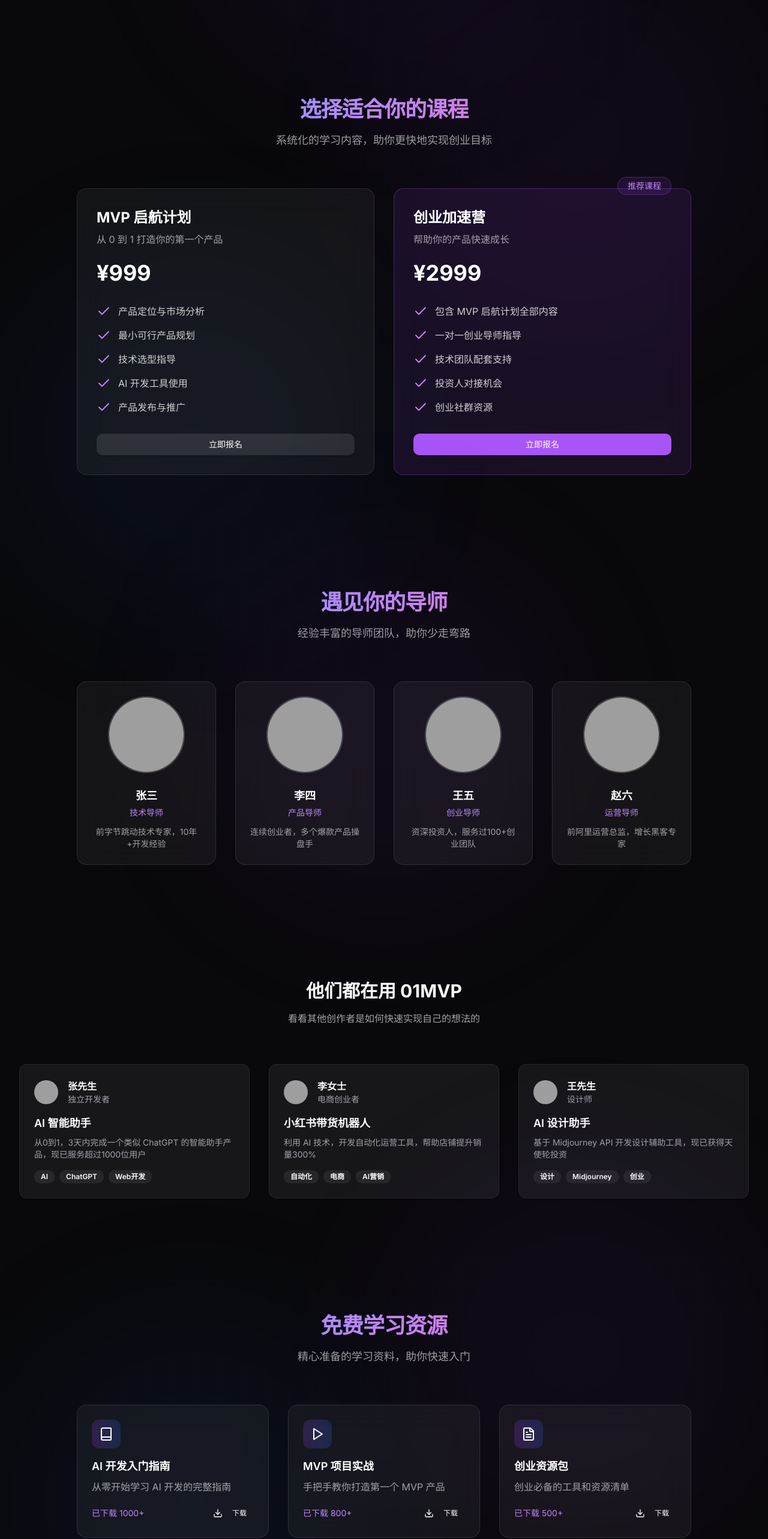
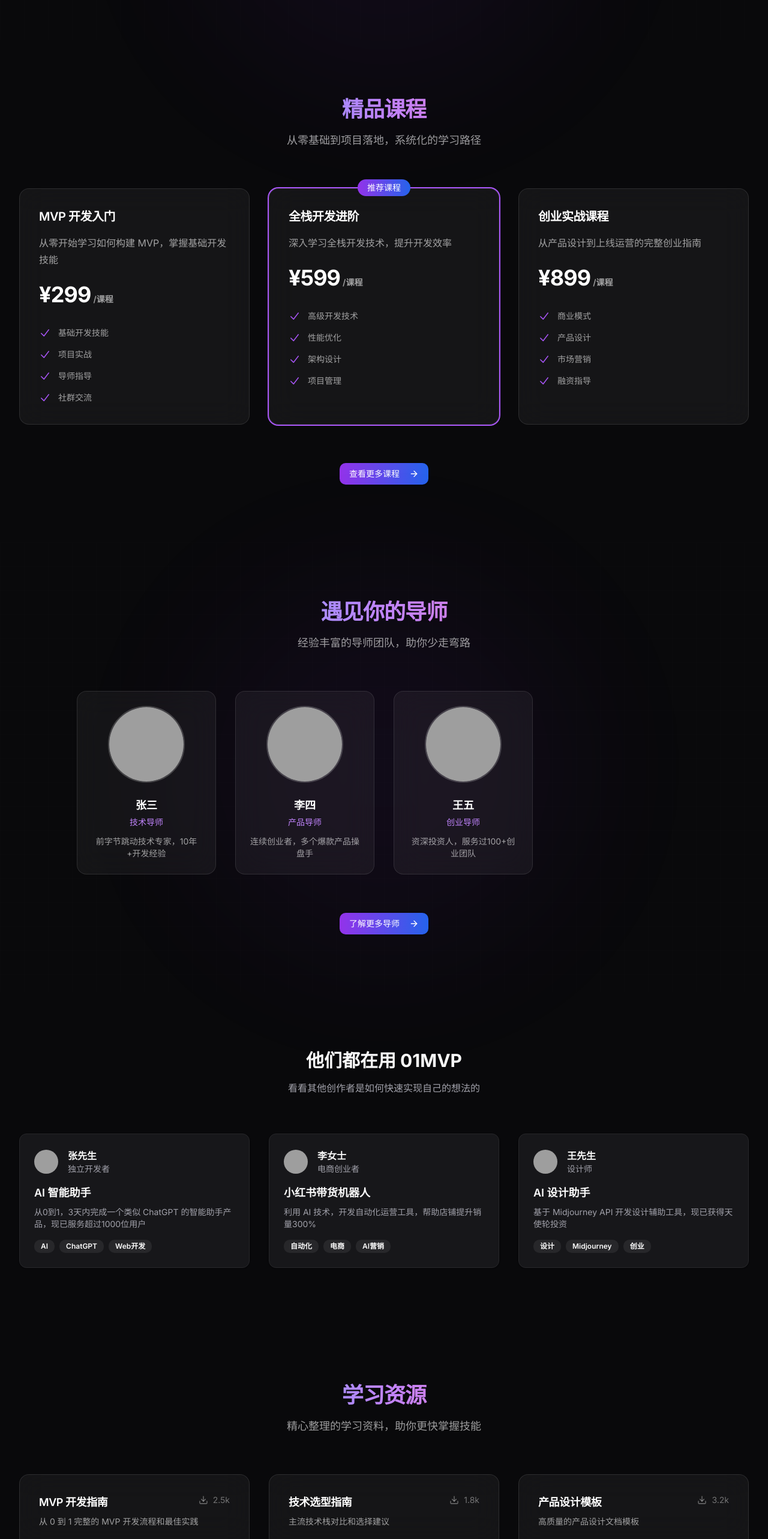
Before and after one commit to 01MVP/demo-web, a Next.js app: page / in a window 1280 px wide. Shown: the part 1472-4038 px from the top of the page at 60% size. Built offline with nearby package versions, Linux system fonts and the light colour scheme; grey boxes are pictures that could not be loaded.

Commit message:
第 11 次对话

```diff
--- /dev/null
+++ b/app/courses/page.tsx
@@ -0,0 +1,17 @@
+import { Courses } from "@/components/home/courses"
+
+export default function CoursesPage() {
+  return (
+    <div className="container py-24">
+      <div className="mx-auto max-w-4xl text-center">
+        <h1 className="text-4xl font-bold tracking-tight sm:text-5xl bg-gradient-to-r from-blue-400 via-purple-400 to-pink-400 bg-clip-text text-transparent">
+          精品课程
+        </h1>
+        <p className="mt-4 text-lg leading-8 text-white/60">
+          从零基础到项目落地，系统化的学习路径助您快速成长
+        </p>
+      </div>
+      <Courses showAll={true} />
+    </div>
+  )
+}
--- /dev/null
+++ b/app/resources/page.tsx
@@ -0,0 +1,17 @@
+import { Resources } from "@/components/home/resources"
+
+export default function ResourcesPage() {
+  return (
+    <div className="container py-24">
+      <div className="mx-auto max-w-4xl text-center">
+        <h1 className="text-4xl font-bold tracking-tight sm:text-5xl bg-gradient-to-r from-blue-400 via-purple-400 to-pink-400 bg-clip-text text-transparent">
+          学习资源
+        </h1>
+        <p className="mt-4 text-lg leading-8 text-white/60">
+          丰富的学习资源和工具，助您快速掌握技能
+        </p>
+      </div>
+      <Resources showAll={true} />
+    </div>
+  )
+}
--- a/components/home/courses.tsx
+++ b/components/home/courses.tsx
@@ -1,103 +1,117 @@
 import { Button } from "@/components/ui/button"
-import { Check } from "lucide-react"
+import { ArrowRight } from "lucide-react"
+import Link from "next/link"
 
+interface CoursesProps {
+  showAll?: boolean
+}
+
+export function Courses({ showAll = false }: CoursesProps) {
   const courses = [
     {
-    name: "MVP 启航计划",
-    description: "从 0 到 1 打造你的第一个产品",
-    price: "¥999",
-    features: [
-      "产品定位与市场分析",
-      "最小可行产品规划",
-      "技术选型指导",
-      "AI 开发工具使用",
-      "产品发布与推广",
-    ],
-    featured: false,
+      title: "MVP 开发入门",
+      description: "从零开始学习如何构建 MVP，掌握基础开发技能",
+      price: "¥299",
+      features: ["基础开发技能", "项目实战", "导师指导", "社群交流"],
+      recommended: false,
     },
     {
-    name: "创业加速营",
-    description: "帮助你的产品快速成长",
-    price: "¥2999",
-    features: [
-      "包含 MVP 启航计划全部内容",
-      "一对一创业导师指导",
-      "技术团队配套支持",
-      "投资人对接机会",
-      "创业社群资源",
-    ],
-    featured: true,
+      title: "全栈开发进阶",
+      description: "深入学习全栈开发技术，提升开发效率",
+      price: "¥599",
+      features: ["高级开发技术", "性能优化", "架构设计", "项目管理"],
+      recommended: true,
+    },
+    {
+      title: "创业实战课程",
+      description: "从产品设计到上线运营的完整创业指南",
+      price: "¥899",
+      features: ["商业模式", "产品设计", "市场营销", "融资指导"],
+      recommended: false,
     },
   ]
 
-export function Courses() {
+  const displayCourses = showAll ? courses : courses.slice(0, 3)
+
   return (
-    <div className="relative py-24">
-      {/* 背景效果 */}
-      <div className="absolute inset-0 bg-grid opacity-10" />
-      <div className="absolute -top-40 right-0 h-[40rem] w-[40rem] rounded-full bg-purple-600/30 blur-[128px] opacity-20" />
-      <div className="absolute -bottom-40 left-0 h-[40rem] w-[40rem] rounded-full bg-blue-600/30 blur-[128px] opacity-20" />
-
-      <div className="relative mx-auto max-w-7xl px-6 lg:px-8">
-        <div className="mx-auto max-w-4xl text-center">
+    <section className="py-24">
+      <div className="mx-auto max-w-7xl px-6 lg:px-8">
+        <div className="mx-auto max-w-2xl text-center">
           <h2 className="text-3xl font-bold tracking-tight sm:text-4xl bg-gradient-to-r from-blue-400 via-purple-400 to-pink-400 bg-clip-text text-transparent">
-            选择适合你的课程
+            精品课程
           </h2>
           <p className="mt-4 text-lg leading-8 text-white/60">
-            系统化的学习内容，助你更快地实现创业目标
+            从零基础到项目落地，系统化的学习路径
           </p>
         </div>
 
-        <div className="mx-auto mt-16 grid max-w-5xl grid-cols-1 gap-8 lg:grid-cols-2">
-          {courses.map((course) => (
+        <div className="mx-auto mt-16 grid max-w-2xl grid-cols-1 gap-8 lg:mx-0 lg:max-w-none lg:grid-cols-3">
+          {displayCourses.map((course) => (
             <div
-              key={course.name}
-              className={`relative rounded-2xl ${
-                course.featured
-                  ? "border-purple-500/30 bg-purple-500/10"
-                  : "border-white/10 bg-white/5"
-              } border p-8 backdrop-blur-xl`}
+              key={course.title}
+              className={`relative group rounded-2xl border border-white/10 bg-white/5 p-8 backdrop-blur-xl ${
+                course.recommended ? "ring-2 ring-purple-500" : ""
+              }`}
             >
-              {course.featured && (
-                <div className="absolute -top-5 right-8">
-                  <div className="inline-flex items-center rounded-full border border-purple-500/30 bg-purple-500/10 px-4 py-1 text-sm text-purple-400 backdrop-blur-xl">
+              {course.recommended && (
+                <div className="absolute -top-4 left-1/2 -translate-x-1/2">
+                  <div className="rounded-full bg-gradient-to-r from-purple-600 to-blue-600 px-4 py-1 text-sm font-medium text-white">
                     推荐课程
                   </div>
                 </div>
               )}
 
-              <div className="flex flex-col">
-                <h3 className="text-2xl font-bold text-white">{course.name}</h3>
-                <p className="mt-2 text-white/60">{course.description}</p>
-                <p className="mt-6">
-                  <span className="text-4xl font-bold text-white">{course.price}</span>
+              <h3 className="text-xl font-semibold leading-7 tracking-tight text-white">
+                {course.title}
+              </h3>
+              <p className="mt-4 text-base leading-7 text-white/60">
+                {course.description}
               </p>
-
-                <ul className="mt-8 space-y-4">
+              <p className="mt-6 flex items-baseline gap-x-1">
+                <span className="text-4xl font-bold tracking-tight text-white">
+                  {course.price}
+                </span>
+                <span className="text-sm font-semibold leading-6 text-white/60">
+                  /课程
+                </span>
+              </p>
+              <ul role="list" className="mt-8 space-y-3 text-sm leading-6 text-white/60">
                 {course.features.map((feature) => (
-                    <li key={feature} className="flex items-center">
-                      <div className="flex-shrink-0">
-                        <Check className="h-6 w-6 text-purple-400" />
-                      </div>
-                      <span className="ml-3 text-white/80">{feature}</span>
+                  <li key={feature} className="flex gap-x-3">
+                    <svg
+                      className="h-6 w-5 flex-none text-purple-500"
+                      viewBox="0 0 20 20"
+                      fill="currentColor"
+                      aria-hidden="true"
+                    >
+                      <path
+                        fillRule="evenodd"
+                        d="M16.704 4.153a.75.75 0 01.143 1.052l-8 10.5a.75.75 0 01-1.127.075l-4.5-4.5a.75.75 0 011.06-1.06l3.894 3.893 7.48-9.817a.75.75 0 011.05-.143z"
+                        clipRule="evenodd"
+                      />
+                    </svg>
+                    {feature}
                   </li>
                 ))}
               </ul>
 
-                <Button
-                  className={`mt-8 w-full ${
-                    course.featured
-                      ? "bg-purple-500 text-white hover:bg-purple-600"
-                      : "bg-white/10 text-white hover:bg-white/20"
-                  }`}
-                >
-                  立即报名
-                </Button>
-              </div>
+              {/* 发光效果 */}
+              <div className="absolute -inset-0.5 rounded-2xl bg-gradient-to-r from-purple-600/50 to-blue-600/50 opacity-0 blur transition-opacity duration-300 group-hover:opacity-100" />
             </div>
           ))}
         </div>
+
+        {!showAll && (
+          <div className="mt-16 text-center">
+            <Link href="/courses">
+              <Button className="bg-gradient-to-r from-purple-600 to-blue-600 text-white hover:from-purple-700 hover:to-blue-700">
+                查看更多课程
+                <ArrowRight className="ml-2 h-4 w-4" />
+              </Button>
+            </Link>
           </div>
+        )}
       </div>
+    </section>
   )
 }
--- a/components/home/mentors.tsx
+++ b/components/home/mentors.tsx
@@ -2,6 +2,13 @@ import { Card, CardContent } from "@/components/ui/card"
 import { Avatar, AvatarFallback, AvatarImage } from "@/components/ui/avatar"
 import { Badge } from "@/components/ui/badge"
 import { AnimatedSection } from "@/components/ui/animated-section"
+import { Button } from "@/components/ui/button"
+import { ArrowRight } from "lucide-react"
+import Link from "next/link"
+
+interface MentorsProps {
+  showAll?: boolean
+}
 
 const mentors = [
   {
@@ -30,7 +37,9 @@ const mentors = [
   },
 ]
 
-export function Mentors() {
+export function Mentors({ showAll = false }: MentorsProps) {
+  const displayMentors = showAll ? mentors : mentors.slice(0, 3)
+
   return (
     <div className="relative py-24">
       {/* 背景效果 */}
@@ -50,7 +59,7 @@ export function Mentors() {
         </div>
 
         <div className="mx-auto mt-16 grid max-w-5xl grid-cols-1 gap-8 sm:grid-cols-2 lg:grid-cols-4">
-          {mentors.map((mentor) => (
+          {displayMentors.map((mentor) => (
             <div
               key={mentor.name}
               className="group relative overflow-hidden rounded-2xl border border-white/10 bg-white/5 p-6 backdrop-blur-xl transition-all duration-300 hover:border-white/20 hover:bg-white/10"
@@ -77,6 +86,17 @@ export function Mentors() {
             </div>
           ))}
         </div>
+
+        {!showAll && (
+          <div className="mt-16 text-center">
+            <Link href="/mentors">
+              <Button className="bg-gradient-to-r from-purple-600 to-blue-600 text-white hover:from-purple-700 hover:to-blue-700">
+                了解更多导师
+                <ArrowRight className="ml-2 h-4 w-4" />
+              </Button>
+            </Link>
+          </div>
+        )}
       </div>
     </div>
   )
--- a/components/home/resources.tsx
+++ b/components/home/resources.tsx
@@ -1,80 +1,92 @@
 import { Button } from "@/components/ui/button"
-import { Download, FileText, Play, Book } from "lucide-react"
+import { ArrowRight, Download } from "lucide-react"
+import Link from "next/link"
 
+interface ResourcesProps {
+  showAll?: boolean
+}
+
+export function Resources({ showAll = false }: ResourcesProps) {
   const resources = [
     {
-    title: "AI 开发入门指南",
-    description: "从零开始学习 AI 开发的完整指南",
-    icon: Book,
-    downloads: "1000+",
+      title: "MVP 开发指南",
+      description: "从 0 到 1 完整的 MVP 开发流程和最佳实践",
+      downloadCount: "2.5k",
+      type: "PDF",
     },
     {
-    title: "MVP 项目实战",
-    description: "手把手教你打造第一个 MVP 产品",
-    icon: Play,
-    downloads: "800+",
+      title: "技术选型指南",
+      description: "主流技术栈对比和选择建议",
+      downloadCount: "1.8k",
+      type: "PDF",
     },
     {
-    title: "创业资源包",
-    description: "创业必备的工具和资源清单",
-    icon: FileText,
-    downloads: "500+",
+      title: "产品设计模板",
+      description: "高质量的产品设计文档模板",
+      downloadCount: "3.2k",
+      type: "Figma",
     },
   ]
 
-export function Resources() {
+  const displayResources = showAll ? resources : resources.slice(0, 3)
+
   return (
-    <div className="relative py-24">
-      {/* 背景效果 */}
-      <div className="absolute inset-0 bg-grid opacity-10" />
-      <div className="absolute -top-40 right-0 h-[40rem] w-[40rem] rounded-full bg-purple-600/30 blur-[128px] opacity-20" />
-      <div className="absolute -bottom-40 left-0 h-[40rem] w-[40rem] rounded-full bg-blue-600/30 blur-[128px] opacity-20" />
-
-      <div className="relative mx-auto max-w-7xl px-6 lg:px-8">
-        <div className="mx-auto max-w-4xl text-center">
+    <section className="py-24">
+      <div className="mx-auto max-w-7xl px-6 lg:px-8">
+        <div className="mx-auto max-w-2xl text-center">
           <h2 className="text-3xl font-bold tracking-tight sm:text-4xl bg-gradient-to-r from-blue-400 via-purple-400 to-pink-400 bg-clip-text text-transparent">
-            免费学习资源
+            学习资源
           </h2>
           <p className="mt-4 text-lg leading-8 text-white/60">
-            精心准备的学习资料，助你快速入门
+            精心整理的学习资料，助你更快掌握技能
           </p>
         </div>
 
-        <div className="mx-auto mt-16 grid max-w-5xl grid-cols-1 gap-8 sm:grid-cols-2 lg:grid-cols-3">
-          {resources.map((resource) => (
+        <div className="mx-auto mt-16 grid max-w-2xl grid-cols-1 gap-8 lg:mx-0 lg:max-w-none lg:grid-cols-3">
+          {displayResources.map((resource) => (
             <div
               key={resource.title}
-              className="group relative overflow-hidden rounded-2xl border border-white/10 bg-white/5 p-6 backdrop-blur-xl transition-all duration-300 hover:border-white/20 hover:bg-white/10"
+              className="relative group rounded-2xl border border-white/10 bg-white/5 p-8 backdrop-blur-xl"
             >
-              <div className="relative z-10">
-                <div className="flex h-12 w-12 items-center justify-center rounded-lg bg-gradient-to-r from-purple-600/20 to-blue-600/20 backdrop-blur-xl">
-                  <resource.icon className="h-6 w-6 text-white" />
-                </div>
-                <h3 className="mt-4 text-lg font-semibold text-white">
+              <div className="flex justify-between items-start">
+                <div>
+                  <h3 className="text-lg font-semibold leading-7 tracking-tight text-white">
                     {resource.title}
                   </h3>
-                <p className="mt-2 text-white/60">{resource.description}</p>
+                  <p className="mt-2 text-sm text-white/60">{resource.description}</p>
+                </div>
+                <div className="flex items-center space-x-2 text-sm text-white/40">
+                  <Download className="h-4 w-4" />
+                  <span>{resource.downloadCount}</span>
+                </div>
+              </div>
+
               <div className="mt-4 flex items-center justify-between">
-                  <span className="text-sm text-purple-400">
-                    已下载 {resource.downloads}
+                <span className="inline-flex items-center rounded-md bg-purple-500/10 px-2 py-1 text-xs font-medium text-purple-400">
+                  {resource.type}
                 </span>
-                  <Button
-                    size="sm"
-                    variant="ghost"
-                    className="text-white hover:bg-white/10"
-                  >
-                    <Download className="mr-2 h-4 w-4" />
+                <Button variant="ghost" size="sm" className="text-white/60 hover:text-white">
                   下载
                 </Button>
               </div>
-              </div>
 
-              {/* 悬停时显示的装饰性边框 */}
-              <div className="absolute inset-0 rounded-2xl bg-gradient-to-r from-purple-600/20 to-blue-600/20 opacity-0 blur transition-opacity duration-300 group-hover:opacity-100" />
+              {/* 发光效果 */}
+              <div className="absolute -inset-0.5 rounded-2xl bg-gradient-to-r from-purple-600/50 to-blue-600/50 opacity-0 blur transition-opacity duration-300 group-hover:opacity-100" />
             </div>
           ))}
         </div>
+
+        {!showAll && (
+          <div className="mt-16 text-center">
+            <Link href="/resources">
+              <Button className="bg-gradient-to-r from-purple-600 to-blue-600 text-white hover:from-purple-700 hover:to-blue-700">
+                查看更多资源
+                <ArrowRight className="ml-2 h-4 w-4" />
+              </Button>
+            </Link>
           </div>
+        )}
       </div>
+    </section>
   )
 }
```
Also changed, not shown: app/about/page.tsx (added, +75 -0 lines), app/mentors/page.tsx (added, +17 -0 lines), 1 other file (tests, documents, lock files or other folders). Lines whose indentation alone changed are shown as unchanged.
